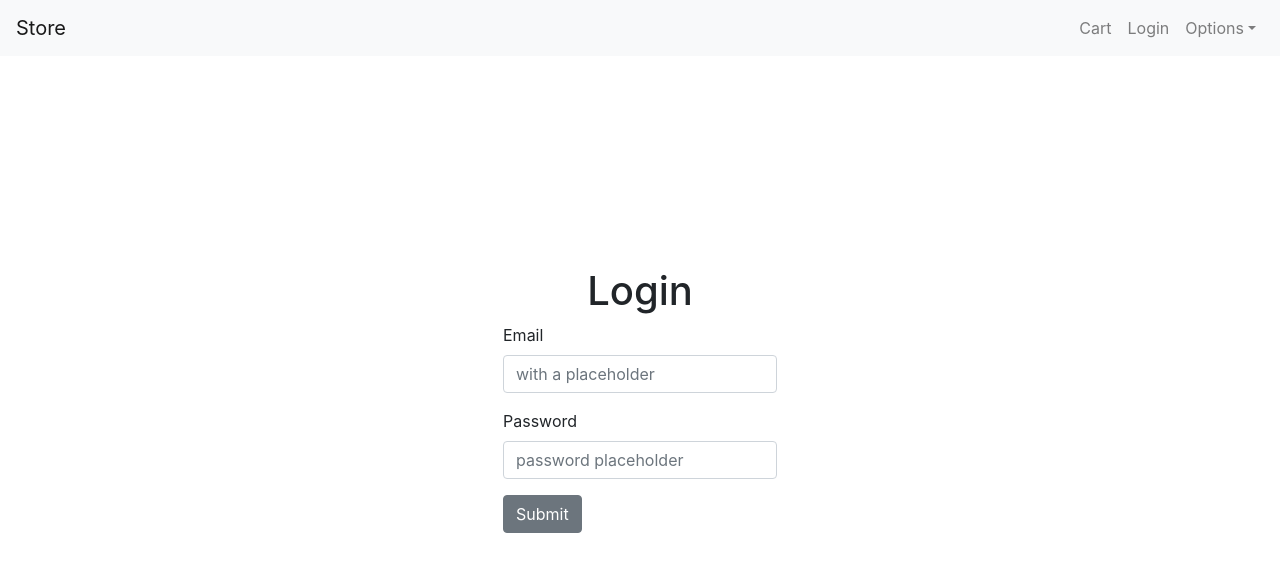
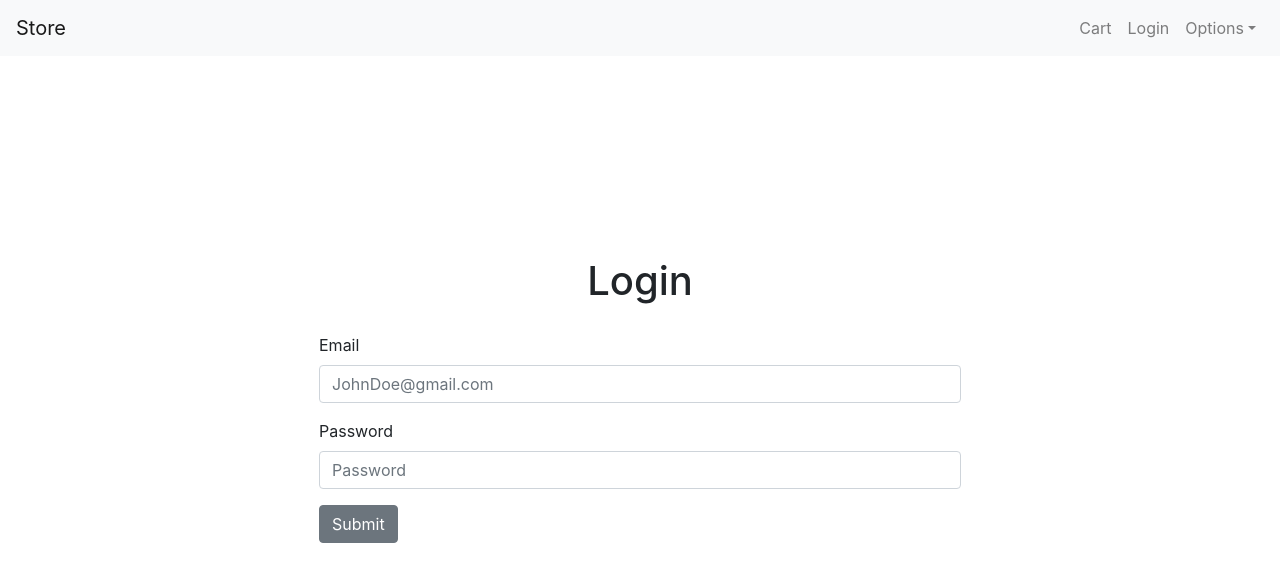
Before and after one commit to shamilihsan/store-web, a React (Create React App) app: page /login in a window 1280 px wide. Shown: the top 582 px of the page. Built offline with nearby package versions, Linux system fonts and the light colour scheme.

Commit message:
Configured redux form

```diff
--- a/package.json
+++ b/package.json
@@ -12,7 +12,7 @@
     "react-scripts": "3.1.1",
     "reactstrap": "^8.0.1",
     "redux": "^4.0.4",
-    "redux-form": "^8.1.0",
+    "redux-form": "^8.2.6",
     "redux-thunk": "^2.3.0"
   },
   "scripts": {
--- a/src/actions/index.js
+++ b/src/actions/index.js
@@ -1,5 +1,4 @@
 import store from '../apis/store'
-import { async } from 'q';
 //import history from '../history';
 
 export const getItems = () => async dispatch => {
--- a/src/components/Header.js
+++ b/src/components/Header.js
@@ -5,10 +5,8 @@ import {
     Collapse,
     Navbar,
     NavbarToggler,
-    NavbarBrand,
     Nav,
     NavItem,
-    NavLink,
     UncontrolledDropdown,
     DropdownToggle,
     DropdownMenu,
--- a/src/components/Login.js
+++ b/src/components/Login.js
@@ -1,20 +1,32 @@
 import React from 'react'
-import { Button, Form, FormGroup, Label, Input, FormText } from 'reactstrap';
+import { Field, reduxForm } from 'redux-form'
+import { connect } from 'react-redux'
+import { Button, Form, FormGroup, Label, Input } from 'reactstrap';
+
 
 class Login extends React.Component {
+
+    renderInput = ({ input, label, placeholder, type, name }) => {
+        return (
+            <FormGroup>
+                <Label>{label}</Label>
+                <Input type={type} name={name} placeholder={placeholder} onChange={input.onChange} required autoComplete='off' />
+            </FormGroup>
+        )
+
+    }
+
+    onSubmit = formValues => {
+        console.log(formValues);
+    }
+
     render() {
         return (
-            <div className="container d-flex flex-column justify-content-center align-items-center" style={{ height: '100vh' }}>
-                <h1 className="text-center">Login</h1>
-                <Form>
-                    <FormGroup>
-                        <Label for="exampleEmail">Email</Label>
-                        <Input type="email" name="email" id="exampleEmail" placeholder="with a placeholder" />
-                    </FormGroup>
-                    <FormGroup>
-                        <Label for="examplePassword">Password</Label>
-                        <Input type="password" name="password" id="examplePassword" placeholder="password placeholder" />
-                    </FormGroup>
+            <div className="container d-flex flex-column justify-content-center mx-auto" style={{ height: '100vh', maxWidth: '42em' }}>
+                <h1 className="text-center" style={{ paddingBottom: 20 }}>Login</h1>
+                <Form onSubmit={this.props.handleSubmit(this.onSubmit)}>
+                    <Field name="email" component={this.renderInput} label="Email" placeholder="JohnDoe@gmail.com" type="email" />
+                    <Field name="password" component={this.renderInput} label="Password" placeholder="Password" type="password" />
                     <Button>Submit</Button>
                 </Form>
             </div>
@@ -22,4 +34,8 @@ class Login extends React.Component {
     }
 }
 
-export default Login;
+const formWrapped = reduxForm({
+    form: 'login'
+})(Login);
+
+export default connect(null, {})(formWrapped)
```
